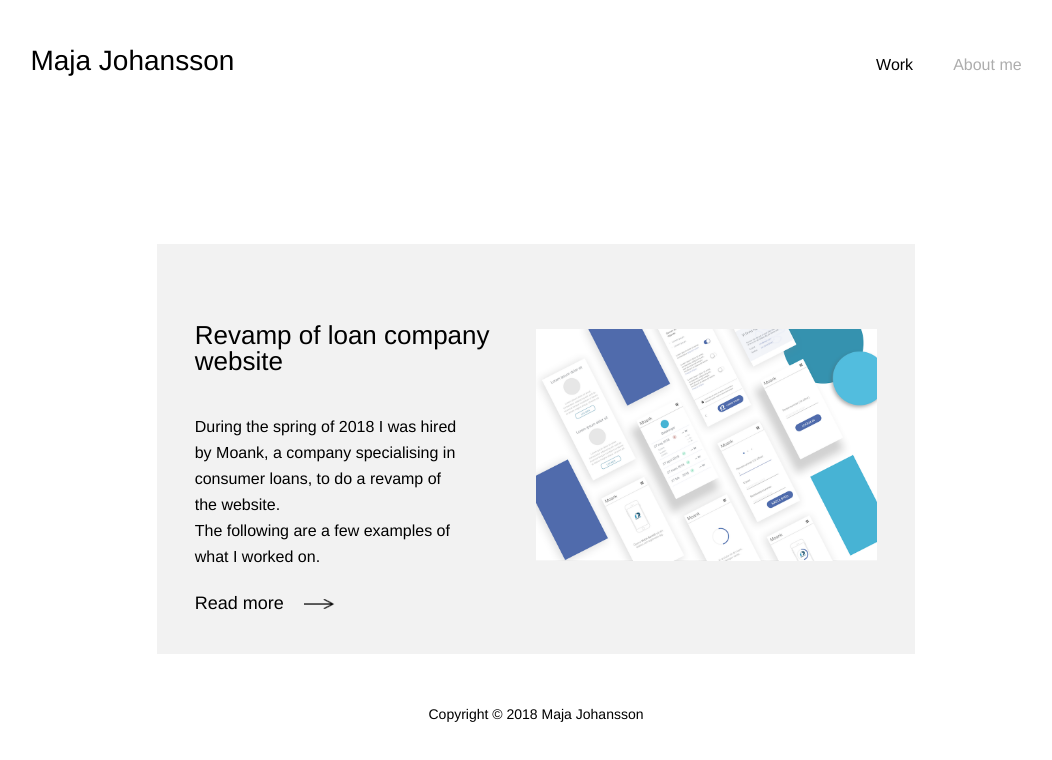
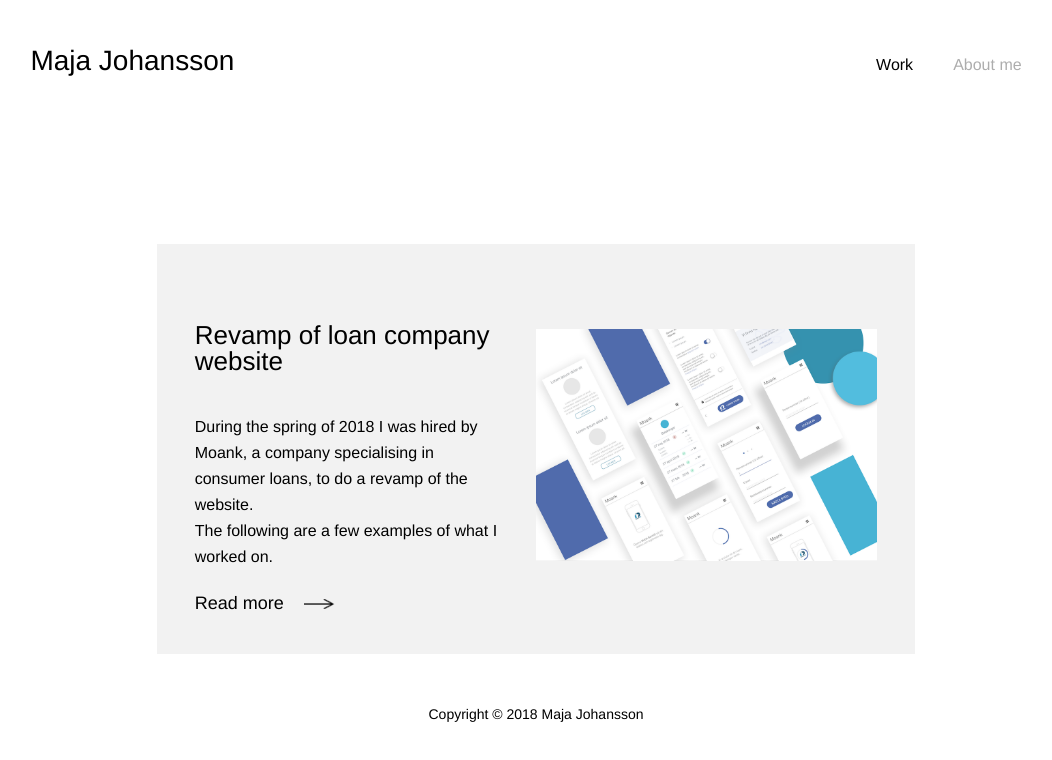
Before and after one commit to majajohansson/portfolio, a React app: page / in a window 1280 px wide. Shown: the top 760 px of the page, without its empty margins (104-1156 px from the left). Built offline with nearby package versions, Linux system fonts and the light colour scheme.

Commit message:
Fix spacing around article description

```diff
--- a/src/main.css
+++ b/src/main.css
@@ -78,16 +78,18 @@ a:hover {
 .article__description__header {
   font-size: 26px;
   margin: 40px 0;
+  width: 90%;
 }
 
 .article__description__text {
   margin: 20px 0;
-  width: 80%;
+  width: 90%;
 }
 
 .article__description__link {
   margin-top: 20px;
   font-size: 18px;
+  width: 90%;
 }
 
 .article__description__link a {
@@ -176,7 +178,7 @@ a:hover {
     position: static;
   }
 
-  .article__description__text {
+  .article__description__text, .article__description__link, .article__description__header {
     width: 100%;
   }
 
```
